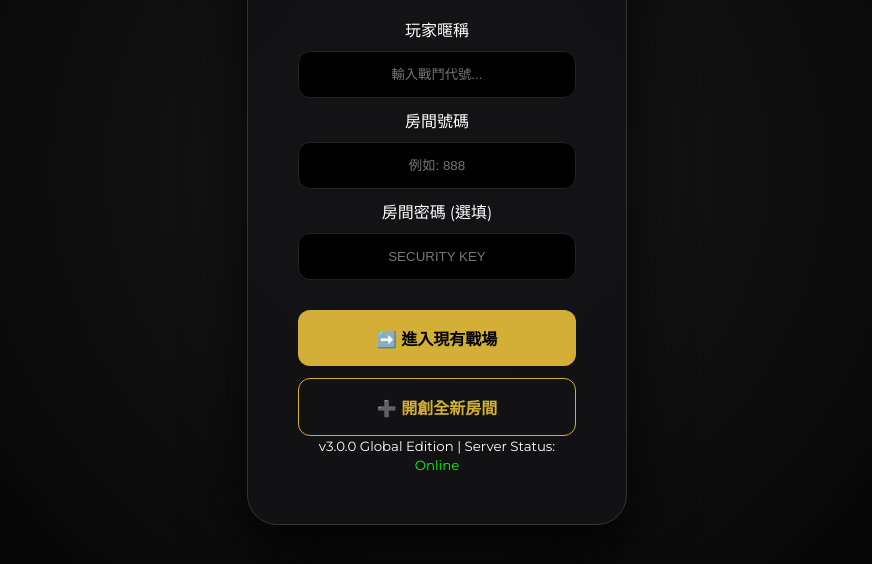
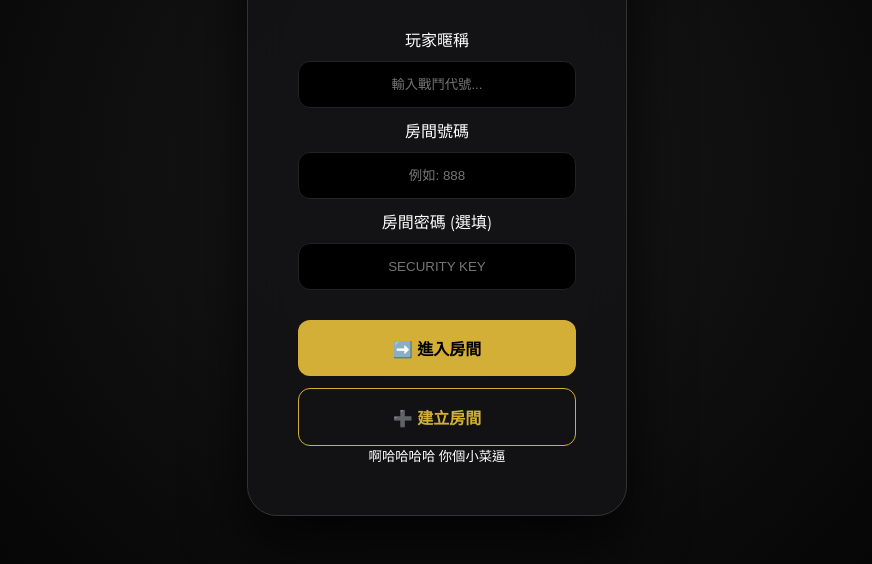
Before and after one commit to zgx0722/big-old-two, a website: page public/index.html in a window 1280 px wide. Shown: the part 232-796 px from the top of the page, without its empty margins (203-1075 px from the left). Drawn offline with nearby package versions, Linux system fonts and the light colour scheme; no server answers.

Commit message:
Update index.html

```diff
--- a/public/index.html
+++ b/public/index.html
@@ -4,7 +4,7 @@
     <meta charset="UTF-8">
     <meta name="viewport" content="width=device-width, initial-scale=1.0, maximum-scale=1.0, user-scalable=no, viewport-fit=cover">
     <meta name="description" content="Big Two Pro Max - 專業級線上大老二對局系統">
-    <title>BIG TWO PRO MAX | 巔峰對決</title>
+    <title>BIG OLD TWO</title>
 
     <link rel="preconnect" href="https://fonts.googleapis.com">
     <link rel="preconnect" href="https://fonts.gstatic.com" crossorigin>
@@ -56,15 +56,15 @@
 
             <div class="auth-btns">
                 <button class="btn-lobby join" onclick="handleAuth('join')">
-                    <span class="icon">➡️</span> 進入現有戰場
+                    <span class="icon">➡️</span> 進入房間
                 </button>
                 <button class="btn-lobby create" onclick="handleAuth('create')">
-                    <span class="icon">➕</span> 開創全新房間
+                    <span class="icon">➕</span> 建立房間
                 </button>
             </div>
 
             <footer class="lobby-footer">
-                <small>v3.0.0 Global Edition | Server Status: <span id="server-status" style="color: #00ff00">Online</span></small>
+                <small>啊哈哈哈哈 你個小菜逼</small>
             </footer>
         </div>
     </div>
```
